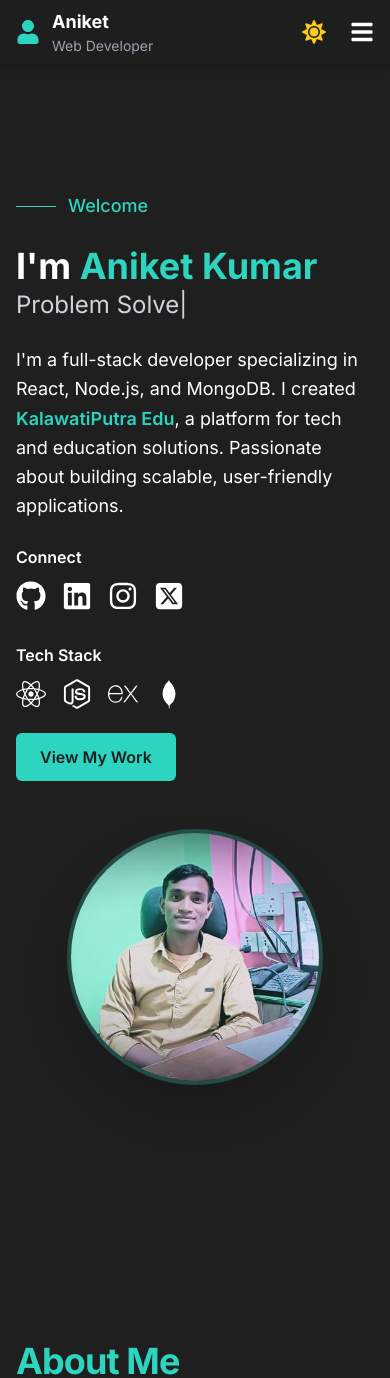
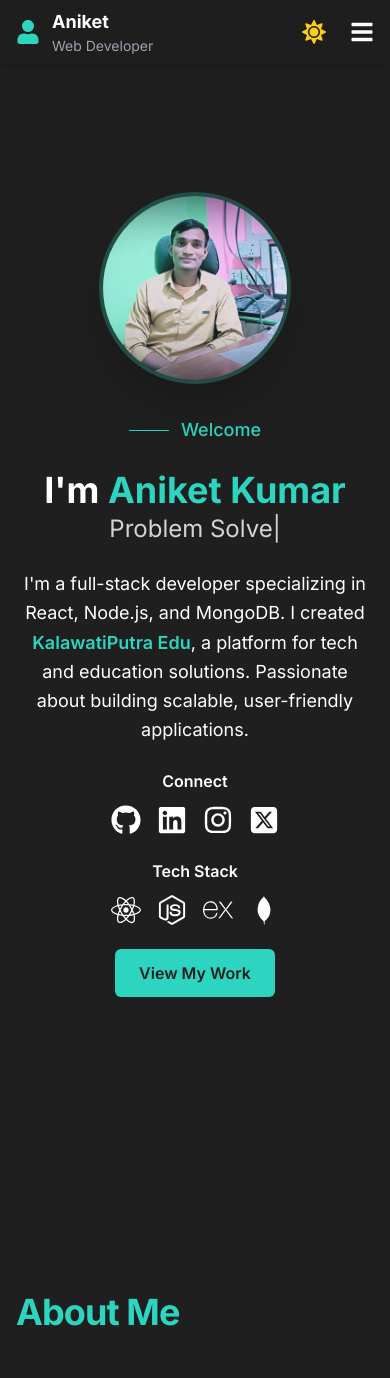
Before and after one commit to ErAniketKumar/myportfolio, a React (Vite) app: page / in a window 390 px wide. Shown: the top 1378 px of the page. Built offline with nearby package versions, Linux system fonts and the light colour scheme.

Commit message:
update portfolio

```diff
--- a/src/components/Home.jsx
+++ b/src/components/Home.jsx
@@ -24,14 +24,32 @@ function Home() {
 
   return (
     <div className="max-w-7xl mx-auto px-4 sm:px-6 lg:px-8 py-16">
-      <div className="flex flex-col md:flex-row items-center gap-12 min-h-screen">
+      <div className="flex flex-col md:flex-row items-center gap-8 md:gap-12 min-h-screen">
+        {/* Image Section */}
+        <motion.div
+          initial={{ opacity: 0, scale: 0.8 }}
+          animate={{ opacity: 1, scale: 1 }}
+          transition={{ duration: 0.8, delay: 0.2 }}
+          className="md:w-1/2 flex justify-center md:order-2"
+        >
+          <div className="relative">
+            <img
+              src="/image/aniket_pic.jpg"
+              alt="Aniket Kumar"
+              className="rounded-full w-48 h-48 sm:w-64 sm:h-64 md:w-80 md:h-80 lg:w-96 lg:h-96 object-cover shadow-2xl border-4 border-teal-400/20"
+            />
+            <div className="absolute inset-0 rounded-full bg-teal-400/10 animate-pulse"></div>
+          </div>
+        </motion.div>
+
+        {/* Text Section */}
         <motion.div
           initial={{ opacity: 0, x: -50 }}
           animate={{ opacity: 1, x: 0 }}
           transition={{ duration: 0.8 }}
-          className="md:w-1/2 space-y-6"
+          className="md:w-1/2 space-y-6 text-center md:text-left md:order-1"
         >
-          <span className="text-lg font-medium text-teal-400 flex items-center gap-3">
+          <span className="text-lg font-medium text-teal-400 flex items-center justify-center md:justify-start gap-3">
             <span className="h-px w-10 bg-teal-400"></span> Welcome
           </span>
           <h1 className="text-4xl sm:text-5xl font-bold leading-tight">
@@ -48,10 +66,10 @@ function Home() {
             I'm a full-stack developer specializing in React, Node.js, and MongoDB. I created{' '}
             <span className="font-semibold text-teal-400">KalawatiPutra Edu</span>, a platform for tech and education solutions. Passionate about building scalable, user-friendly applications.
           </p>
-          <div className="flex flex-col sm:flex-row gap-8">
+          <div className="flex flex-col sm:flex-row gap-6 justify-center md:justify-start">
             <div>
               <h3 className="font-semibold">Connect</h3>
-              <div className="flex gap-4 mt-3">
+              <div className="flex gap-4 mt-3 justify-center md:justify-start">
                 {mediaIcon.map(({ id, url, icon }) => (
                   <NavLink
                     key={id}
@@ -66,7 +84,7 @@ function Home() {
             </div>
             <div>
               <h3 className="font-semibold">Tech Stack</h3>
-              <div className="flex gap-4 mt-3">
+              <div className="flex gap-4 mt-3 justify-center md:justify-start">
                 {workIcon.map(({ id, icon }) => (
                   <span
                     key={id}
@@ -85,21 +103,6 @@ function Home() {
             View My Work
           </a>
         </motion.div>
-        <motion.div
-          initial={{ opacity: 0, scale: 0.8 }}
-          animate={{ opacity: 1, scale: 1 }}
-          transition={{ duration: 0.8, delay: 0.2 }}
-          className="md:w-1/2 flex justify-center"
-        >
-          <div className="relative">
-            <img
-              src="/image/aniket_pic.jpg"
-              alt="Aniket Kumar"
-              className="rounded-full w-64 h-64 sm:w-80 sm:h-80 md:w-96 md:h-96 object-cover shadow-2xl border-4 border-teal-400/20"
-            />
-            <div className="absolute inset-0 rounded-full bg-teal-400/10 animate-pulse"></div>
-          </div>
-        </motion.div>
       </div>
     </div>
   );
```
